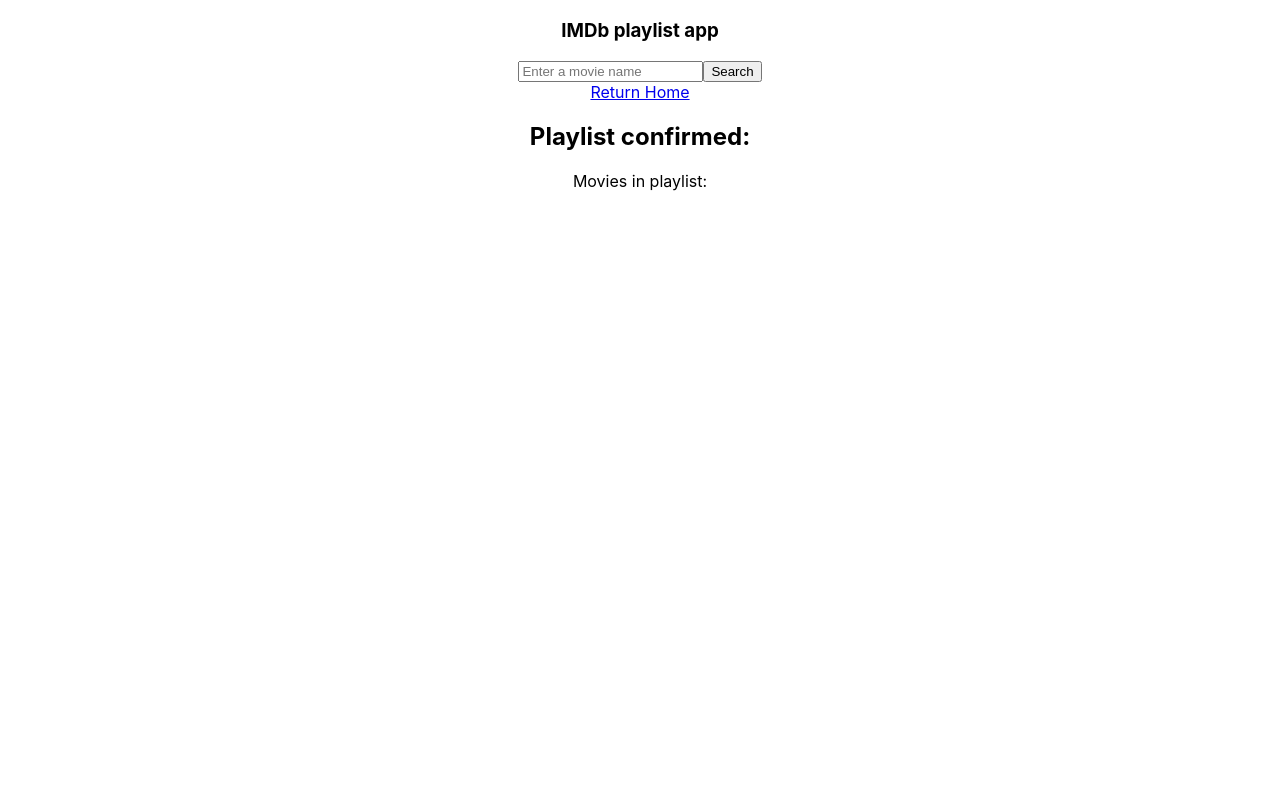
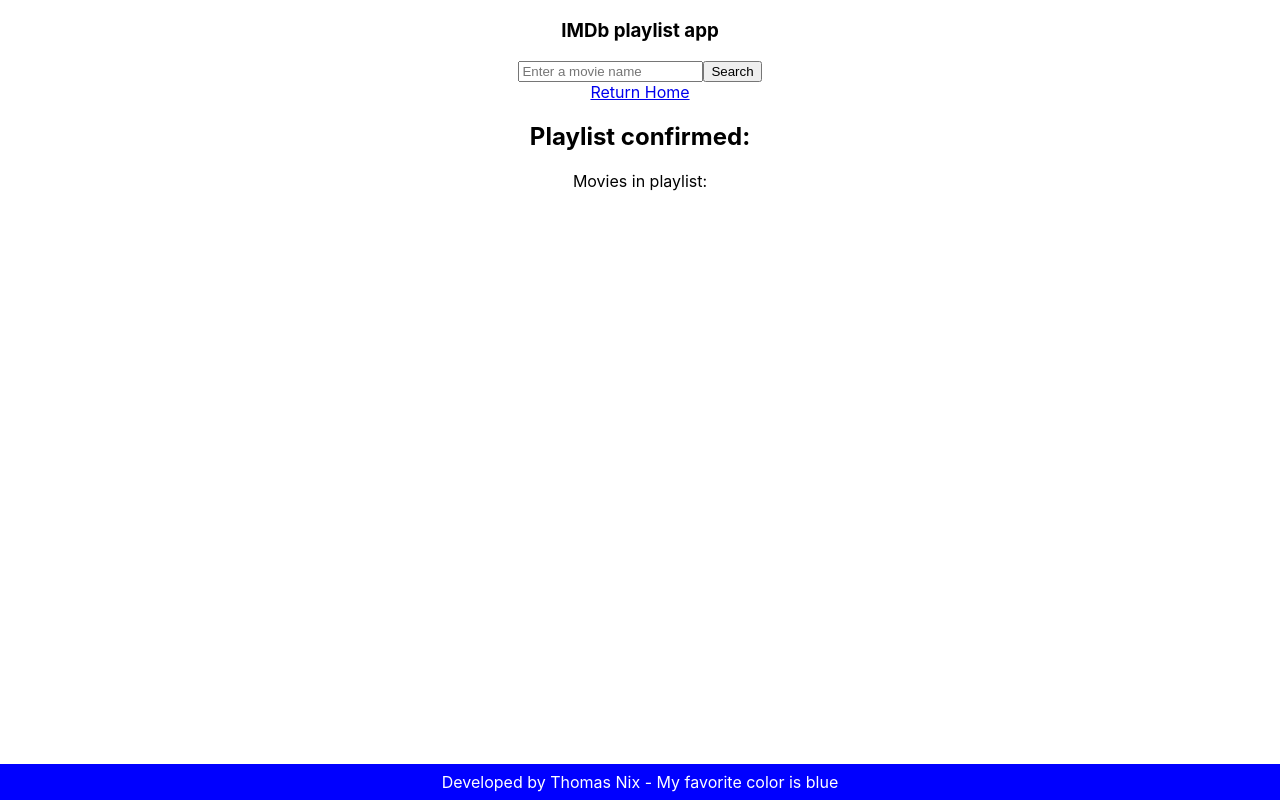
Before and after one commit to ThomasjNix/React-IMDb-Playlist-App, a React (Create React App) app in the folder imdb-plasylist-app/: page /confirmation/1 in a window 1280 px wide. Built offline with nearby package versions, Linux system fonts and the light colour scheme.

Commit message:
Update footer

```diff
--- a/imdb-plasylist-app/src/App.js
+++ b/imdb-plasylist-app/src/App.js
@@ -3,6 +3,7 @@
 import Navigation from './Navigation';
 import SearchResults from './Search/SearchResults';
 import Confirmation from './Confirmation';
+import Footer from './Footer';
 import { BrowserRouter as Router, Route, Routes } from 'react-router-dom';
 import React from 'react';
 import { useState } from 'react';
@@ -25,6 +26,7 @@
       <div className="App">
         <SearchResultsContext.Provider value={{ searchResults, setSearchResults }}>
           <Navigation />
+          <div className="body-container">
             <Routes>
               <Route exact path="/" element={<Home />}>
               </Route>
@@ -33,6 +35,8 @@
               <Route exact path="/confirmation/:id" element={<Confirmation />}>
               </Route>
             </Routes>
+          </div>
+          <Footer />
         </SearchResultsContext.Provider>
       </div>
     </Router>
--- /dev/null
+++ b/imdb-plasylist-app/src/Footer.js
@@ -0,0 +1,14 @@
+import React from 'react'
+import { useLocation } from 'react-router'
+
+const Footer = () => {
+    const location = useLocation();
+    return (
+        <footer className={location.pathname.indexOf('confirmation') > -1 ? 'confirmation-footer footer' : 'footer'}>
+            <span>Developed by Thomas Nix</span>
+            { location.pathname.indexOf('confirmation') > -1 && <span> - My favorite color is blue</span>}
+        </footer>
+    )
+}
+
+export default Footer
--- a/imdb-plasylist-app/src/index.css
+++ b/imdb-plasylist-app/src/index.css
@@ -18,3 +18,18 @@
 .playlists .no-movies-in-playlist {
   font-style: italic;
 }
+
+.body-container {
+  margin-bottom: 10rem;
+}
+.footer {
+  position: fixed;
+  bottom: 0;
+  width: 100%;
+  background-color: white;
+  padding: 0.5rem 0;
+}
+.confirmation-footer {
+  background-color: blue;
+  color: white;
+}
```
Lines whose indentation alone changed are shown as unchanged.
